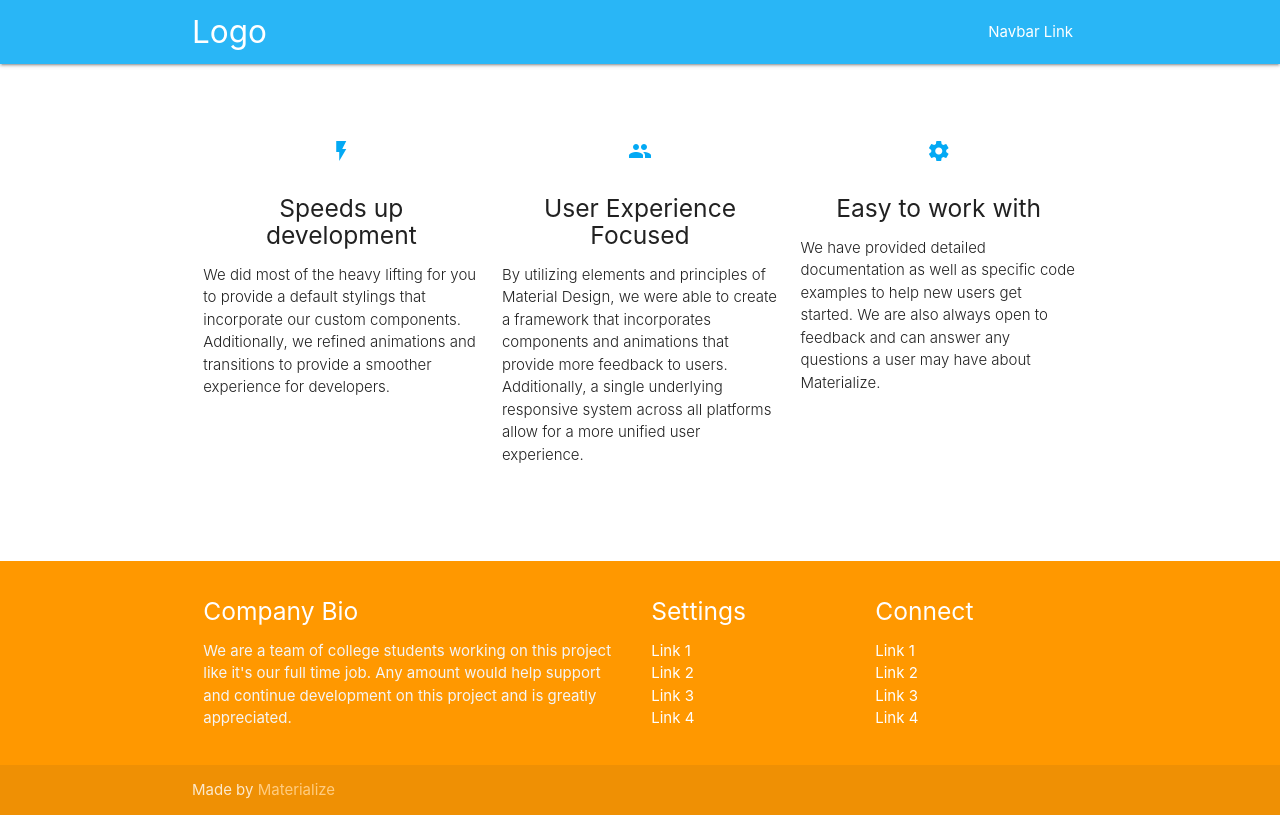
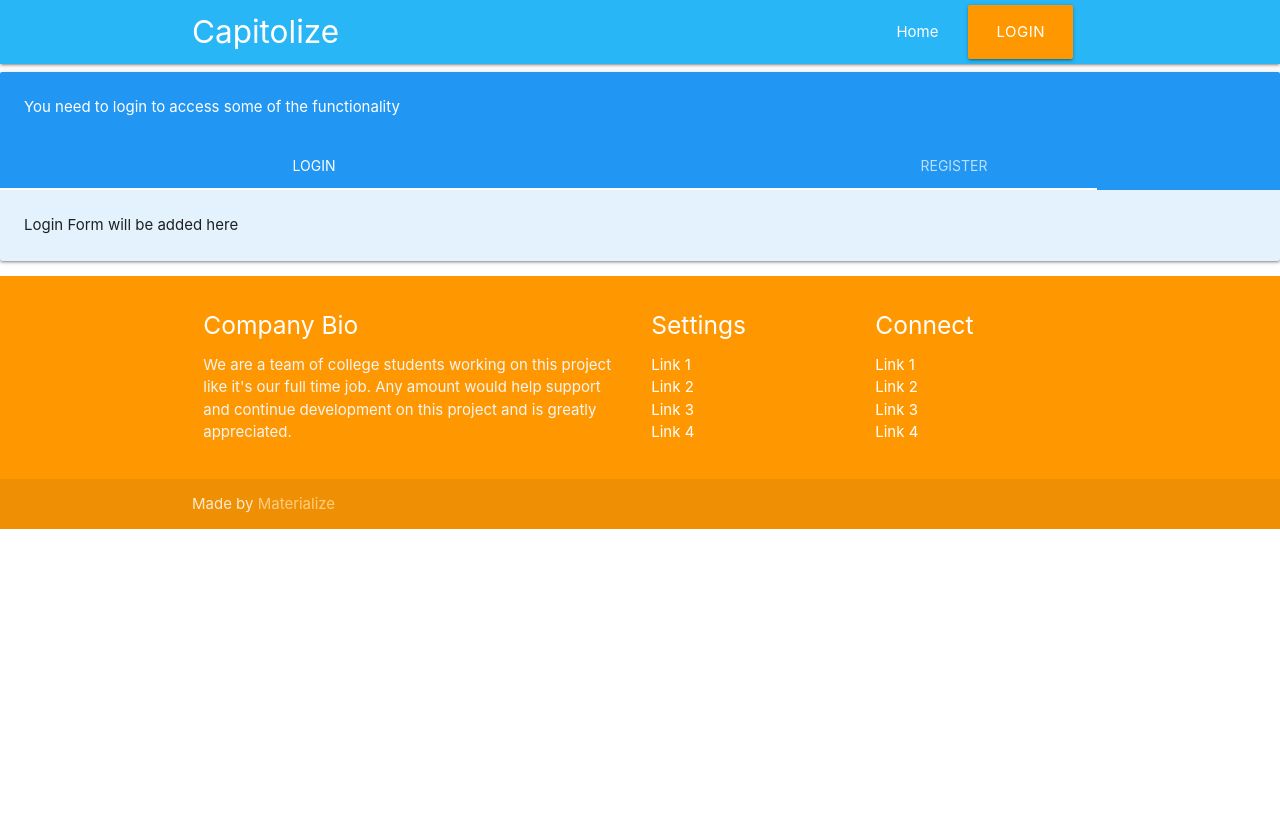
Before and after one commit to SweetShot/HackMCapitolize, an Angular app in the folder client/: page /login in a window 1280 px wide. Built offline with nearby package versions, Linux system fonts and the light colour scheme.

Commit message:
Login Component Added

```diff
--- a/client/src/app/app.component.html
+++ b/client/src/app/app.component.html
@@ -1,39 +1,3 @@
 <app-navbar></app-navbar>
-<div class="container">
-    <div class="section">
-
-        <!--   Icon Section   -->
-        <div class="row">
-            <div class="col s12 m4">
-                <div class="icon-block">
-                    <h2 class="center light-blue-text"><i class="material-icons">flash_on</i></h2>
-                    <h5 class="center">Speeds up development</h5>
-
-                    <p class="light">We did most of the heavy lifting for you to provide a default stylings that incorporate our custom components. Additionally, we refined animations and transitions to provide a smoother experience for developers.</p>
-                </div>
-            </div>
-
-            <div class="col s12 m4">
-                <div class="icon-block">
-                    <h2 class="center light-blue-text"><i class="material-icons">group</i></h2>
-                    <h5 class="center">User Experience Focused</h5>
-
-                    <p class="light">By utilizing elements and principles of Material Design, we were able to create a framework that incorporates components and animations that provide more feedback to users. Additionally, a single underlying responsive system across
-                        all platforms allow for a more unified user experience.</p>
-                </div>
-            </div>
-
-            <div class="col s12 m4">
-                <div class="icon-block">
-                    <h2 class="center light-blue-text"><i class="material-icons">settings</i></h2>
-                    <h5 class="center">Easy to work with</h5>
-
-                    <p class="light">We have provided detailed documentation as well as specific code examples to help new users get started. We are also always open to feedback and can answer any questions a user may have about Materialize.</p>
-                </div>
-            </div>
-        </div>
-
-    </div>
-    <br><br>
-</div>
+<router-outlet></router-outlet>
 <app-footer></app-footer>
--- a/client/src/app/app.module.ts
+++ b/client/src/app/app.module.ts
@@ -1,20 +1,33 @@
 import { BrowserModule } from '@angular/platform-browser';
 import { NgModule } from '@angular/core';
+import { FormsModule } from '@angular/forms';
+import { RouterModule, Routes } from '@angular/router';
 
 import { AppComponent } from './app.component';
 import { UserComponent } from './components/user/user.component';
 import { NavbarComponent } from './navbar/navbar.component';
 import { FooterComponent } from './footer/footer.component';
+import { HomeComponent } from './components/home/home.component';
+import { LoginComponent } from './components/login/login.component';
+
+const appRoutes: Routes = [
+  {path: '', component: HomeComponent},
+  {path: 'login', component: LoginComponent}
+];
 
 @NgModule({
   declarations: [
     AppComponent,
     UserComponent,
     NavbarComponent,
-    FooterComponent
+    FooterComponent,
+    HomeComponent,
+    LoginComponent
   ],
   imports: [
-    BrowserModule
+    BrowserModule,
+    FormsModule,
+    RouterModule.forRoot(appRoutes)
   ],
   providers: [],
   bootstrap: [AppComponent]
--- /dev/null
+++ b/client/src/app/components/home/home.component.html
@@ -0,0 +1,37 @@
+<div class="container">
+    <div class="section">
+
+        <!--   Icon Section   -->
+        <div class="row">
+            <div class="col s12 m4">
+                <div class="icon-block">
+                    <h2 class="center light-blue-text"><i class="material-icons">flash_on</i></h2>
+                    <h5 class="center">Speeds up development</h5>
+
+                    <p class="light">We did most of the heavy lifting for you to provide a default stylings that incorporate our custom components. Additionally, we refined animations and transitions to provide a smoother experience for developers.</p>
+                </div>
+            </div>
+
+            <div class="col s12 m4">
+                <div class="icon-block">
+                    <h2 class="center light-blue-text"><i class="material-icons">group</i></h2>
+                    <h5 class="center">User Experience Focused</h5>
+
+                    <p class="light">By utilizing elements and principles of Material Design, we were able to create a framework that incorporates components and animations that provide more feedback to users. Additionally, a single underlying responsive system across
+                        all platforms allow for a more unified user experience.</p>
+                </div>
+            </div>
+
+            <div class="col s12 m4">
+                <div class="icon-block">
+                    <h2 class="center light-blue-text"><i class="material-icons">settings</i></h2>
+                    <h5 class="center">Easy to work with</h5>
+
+                    <p class="light">We have provided detailed documentation as well as specific code examples to help new users get started. We are also always open to feedback and can answer any questions a user may have about Materialize.</p>
+                </div>
+            </div>
+        </div>
+
+    </div>
+    <br><br>
+</div>
--- /dev/null
+++ b/client/src/app/components/home/home.component.ts
@@ -0,0 +1,15 @@
+import { Component, OnInit } from '@angular/core';
+
+@Component({
+  selector: 'app-home',
+  templateUrl: './home.component.html',
+  styleUrls: ['./home.component.css']
+})
+export class HomeComponent implements OnInit {
+
+  constructor() { }
+
+  ngOnInit() {
+  }
+
+}
--- /dev/null
+++ b/client/src/app/components/login/login.component.html
@@ -0,0 +1,18 @@
+<div class="card blue">
+    <div class="card-content white-text">
+        <p>You need to login to access some of the functionality</p>
+    </div>
+    <div class="card-tabs">
+        <ul class="tabs tabs-fixed-width tabs-transparent">
+            <li class="tab"><a href="#test1" class="active">Login</a></li>
+            <li class="tab"><a class="" href="#test2">Register</a></li>
+            <li class="indicator" style="left: 0px; right: 183px;"></li>
+        </ul>
+    </div>
+    <div class="card-content blue lighten-5">
+        <div id="test1" style="display: block;" class="active">
+            Login Form will be added here
+        </div>
+        <div id="test2" class="" style="display: none;">Test 2</div>
+    </div>
+</div>
--- /dev/null
+++ b/client/src/app/components/login/login.component.ts
@@ -0,0 +1,15 @@
+import { Component, OnInit } from '@angular/core';
+
+@Component({
+  selector: 'app-login',
+  templateUrl: './login.component.html',
+  styleUrls: ['./login.component.css']
+})
+export class LoginComponent implements OnInit {
+
+  constructor() { }
+
+  ngOnInit() {
+  }
+
+}
--- a/client/src/app/navbar/navbar.component.html
+++ b/client/src/app/navbar/navbar.component.html
@@ -1,11 +1,13 @@
 <nav class="light-blue lighten-1" role="navigation">
-    <div class="nav-wrapper container"><a id="logo-container" href="#" class="brand-logo">Logo</a>
+    <div class="nav-wrapper container"><a id="logo-container" href="#" class="brand-logo">Capitolize</a>
         <ul class="right hide-on-med-and-down">
-            <li><a href="#">Navbar Link</a></li>
+            <li><a routerLink="/">Home</a></li>
+            <li><a routerLink="/login" class="btn-large waves-effect waves-light orange">Login</a></li>
         </ul>
 
         <ul id="nav-mobile" class="sidenav">
-            <li><a href="#">Navbar Link</a></li>
+            <li><a href="#">Home</a></li>
+            <li><a href="#">Login</a></li>
         </ul>
         <a href="#" data-target="nav-mobile" class="sidenav-trigger"><i class="material-icons">menu</i></a>
     </div>
--- a/client/src/app/navbar/navbar.component.ts
+++ b/client/src/app/navbar/navbar.component.ts
@@ -12,4 +12,8 @@ export class NavbarComponent implements OnInit {
   ngOnInit() {
   }
 
+  onLogin() {
+    console.log('clicked');
+  }
+
 }
```
Also changed, not shown: client/src/app/components/home/home.component.css (added), client/src/app/components/login/login.component.css (added), 2 other files (tests, documents, lock files or other folders).
